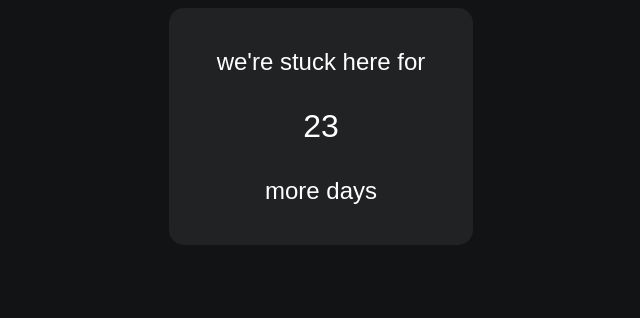
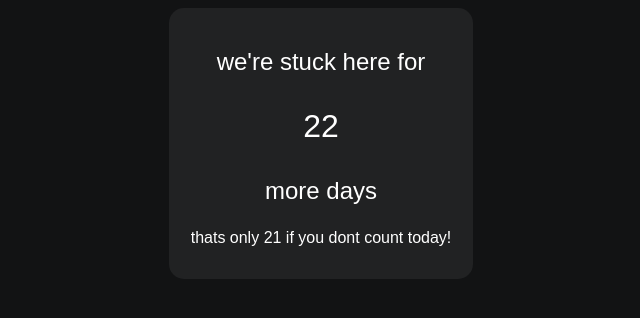
Before and after one commit to CesiumCs/schoolcountdown, a plain HTML site: page index.html in a window 1280 px wide. Shown: the whole page, without its empty margins (319-959 px from the left). Drawn offline with Linux system fonts and the light colour scheme.

Commit message:
accurateness

```diff
--- a/index.html
+++ b/index.html
@@ -9,6 +9,7 @@
             <p class=normal>we're stuck here for</p>
             <p id=number></p>
             <p class=normal>more days</p>
+            <p>thats only <span id=numberMinusOne></span> if you dont count today!</p>
         </div>
         <script src=./index.js></script>
     </body>
--- a/index.js
+++ b/index.js
@@ -15,7 +15,7 @@ Date.prototype.workingDaysFrom=function(fromDate){
     while(frD<toD){
      frD.setDate(frD.getDate()+1);
      var day=frD.getDay();
-     if(day!=0&&day!=6){numOfWorkingDays++;}
+     if(day!=0&&day!=6&&frD.getDate()!=31){numOfWorkingDays++;}
     }
     return numOfWorkingDays;
    };
@@ -25,4 +25,7 @@ var endDate = new Date("Jun 4 2021");
 
 
 let number = endDate.workingDaysFrom(startDate)
+let numberMinusOne = endDate.workingDaysFrom(startDate)-1
+
 document.getElementById("number").innerHTML = number;
+document.getElementById("numberMinusOne").innerHTML = numberMinusOne;
```
